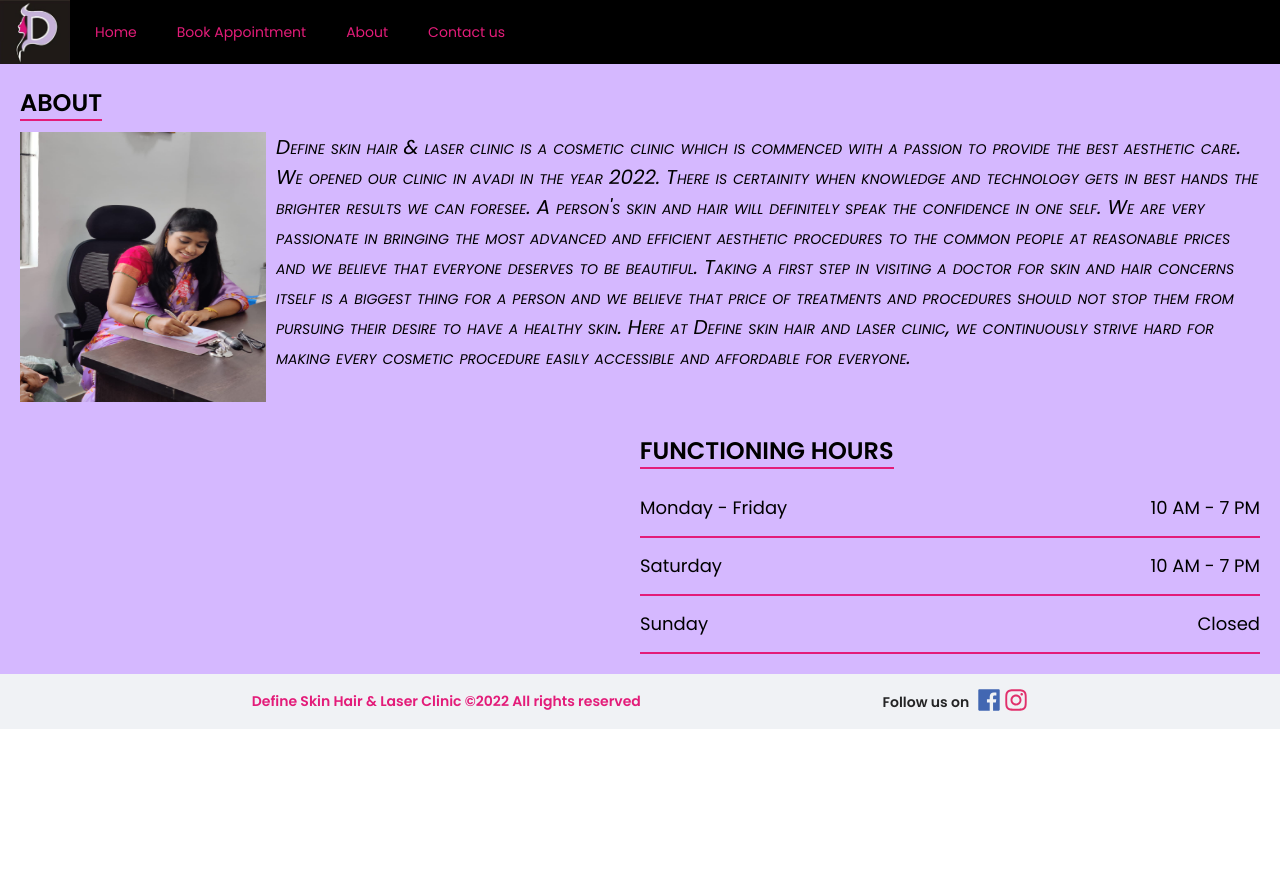
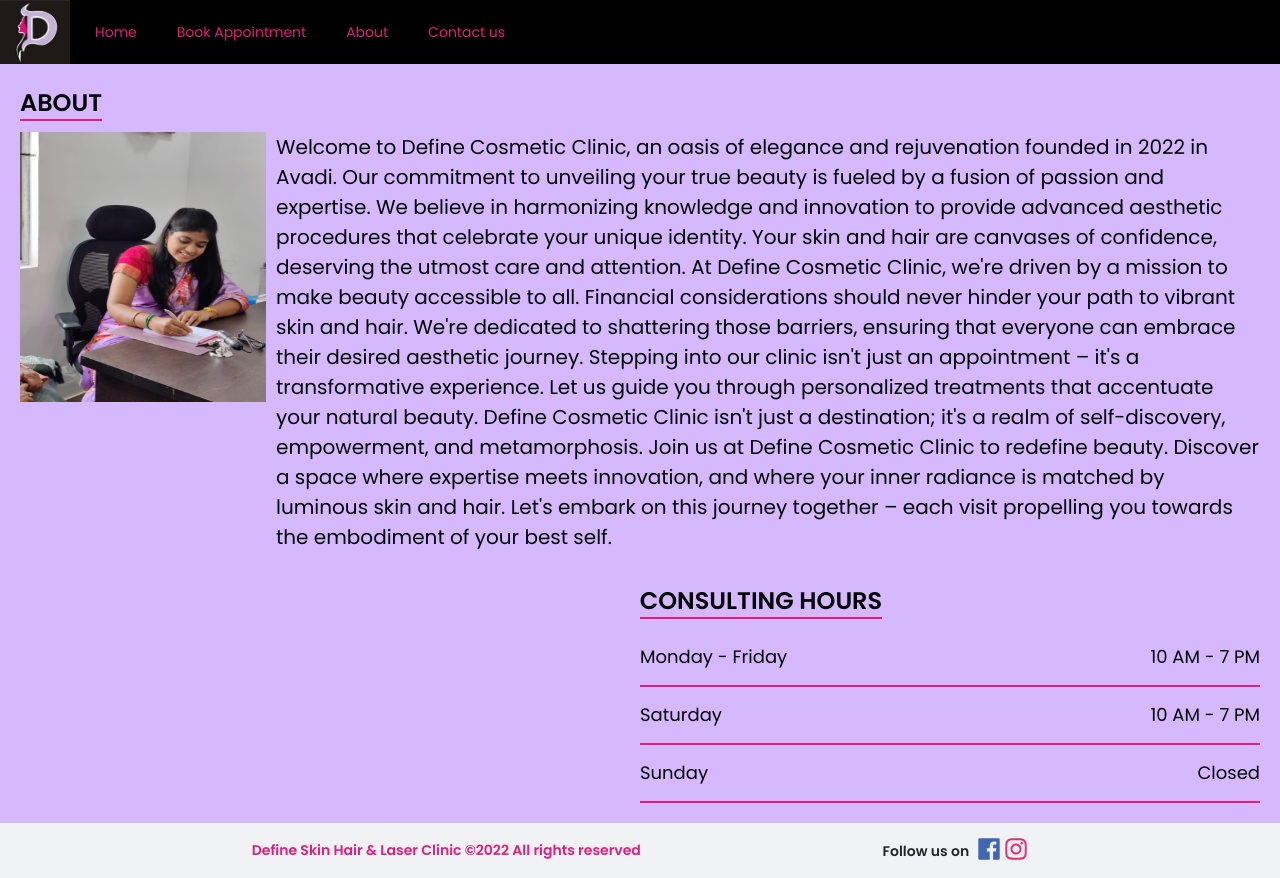
Before and after one commit to imkiran22/define-clinic-website, a Next.js app: page /about in a window 1280 px wide. Before the commit the page ends 800 px from the top, so only its background shows below. Built offline with nearby package versions, Linux system fonts and the light colour scheme.

Commit message:
description and ig handle change

```diff
--- a/constants/about.ts
+++ b/constants/about.ts
@@ -1,12 +1,14 @@
-export const ABOUT_CONTENT = `Define skin hair & laser clinic is a cosmetic clinic which is commenced with a passion to provide the best aesthetic care.
-We opened our clinic in avadi in the year 2022.
-There is certainity when knowledge and technology gets in best hands the brighter results we can foresee.
-A person's skin and hair will definitely speak the confidence in one self.
-We are very passionate in bringing the most advanced and efficient aesthetic procedures to the common people at reasonable prices and we believe that everyone deserves to be beautiful. Taking a first step in visiting a doctor for skin and hair concerns itself is a biggest thing for a person and we believe that price of treatments and procedures should not stop them from pursuing their desire to have a healthy skin. Here at Define skin hair and laser clinic, we continuously strive hard for making every cosmetic procedure easily accessible and affordable for everyone.  `;
+export const ABOUT_CONTENT = `Welcome to Define Cosmetic Clinic, an oasis of elegance and rejuvenation founded in 2022 in Avadi. Our commitment to unveiling your true beauty is fueled by a fusion of passion and expertise. We believe in harmonizing knowledge and innovation to provide advanced aesthetic procedures that celebrate your unique identity. Your skin and hair are canvases of confidence, deserving the utmost care and attention.
+
+At Define Cosmetic Clinic, we're driven by a mission to make beauty accessible to all. Financial considerations should never hinder your path to vibrant skin and hair. We're dedicated to shattering those barriers, ensuring that everyone can embrace their desired aesthetic journey.
+
+Stepping into our clinic isn't just an appointment – it's a transformative experience. Let us guide you through personalized treatments that accentuate your natural beauty. Define Cosmetic Clinic isn't just a destination; it's a realm of self-discovery, empowerment, and metamorphosis.
+
+Join us at Define Cosmetic Clinic to redefine beauty. Discover a space where expertise meets innovation, and where your inner radiance is matched by luminous skin and hair. Let's embark on this journey together – each visit propelling you towards the embodiment of your best self.`;
 
 export const TITLE = "ABOUT";
 
-export const FUNCTIONING_TITLE = "FUNCTIONING HOURS";
+export const FUNCTIONING_TITLE = "CONSULTING HOURS";
 
 export const FUNCTIONING_DAYS = [
   {
--- a/constants/footer.ts
+++ b/constants/footer.ts
@@ -4,6 +4,6 @@
 export const FB_PROFILE =
   "https://www.facebook.com/defineskinhairclinic-112627771411004";
 
-export const IG_PROFILE = "https://www.instagram.com/define.skin.hair.clinic";
+export const IG_PROFILE = "https://www.instagram.com/define.cosmeticclinic";
 
 export const FOLLOW_US = "Follow us on";
--- a/styles/about.scss
+++ b/styles/about.scss
@@ -1,4 +1,4 @@
-@import 'colors.scss';
+@import "colors.scss";
 $border-bottom: 2px solid $hot-pink;
 
 .about {
@@ -19,8 +19,6 @@
   .content {
     display: flex;
     flex-flow: row nowrap;
-      font-style: italic;
-      font-variant: small-caps;
     @media screen and (max-width: 769px) {
       flex-flow: column nowrap;
     }
```
Lines whose indentation alone changed are shown as unchanged.
